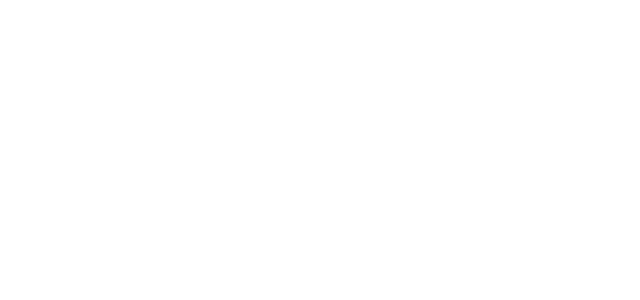
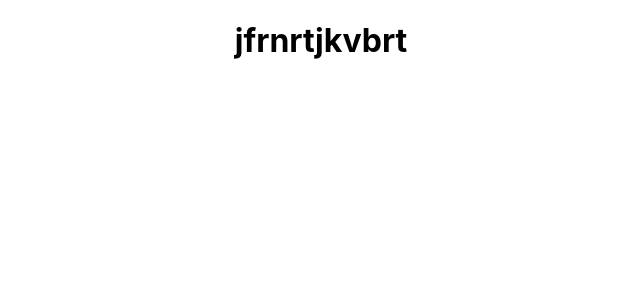
Before and after one commit to enriqueeliud/netlify-fullstack-testing, a React (Create React App) app in the folder monjo/: page / in a window 1280 px wide. Shown: the top 300 px of the page, without its empty margins (319-959 px from the left). Built offline with nearby package versions, Linux system fonts and the light colour scheme.

Commit message:
initial commit

```diff
--- a/monjo/src/App.js
+++ b/monjo/src/App.js
@@ -1,11 +1,11 @@
 import logo from './logo.svg';
 import './App.css';
-import mine from './components/Mine'
+import Mine from './components/Mine'
 
 function App() {
   return (
     <div className="App">
-     <mine />
+     <Mine />
     </div>
   );
 }
```
